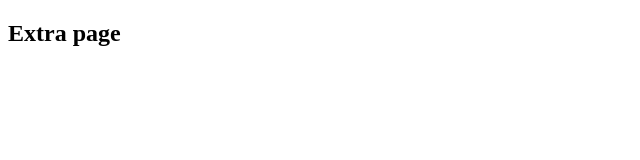
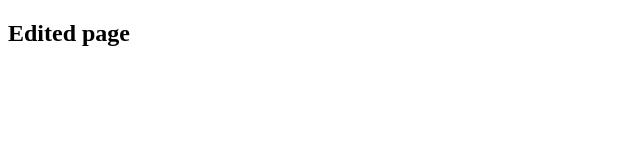
Before and after one commit to Prabhakar-ice/Practice, a plain HTML site: page base.html in a window 1280 px wide. Shown: the full height of the page, 0-640 px from the left. Drawn offline with Linux system fonts and the light colour scheme.

Commit message:
Edited base.html page..

```diff
--- a/base.html
+++ b/base.html
@@ -6,7 +6,7 @@
 </head>
 <body>
 
-	<h2>Extra page</h2>
+	<h2>Edited page</h2>
 
 </body>
 </html>
```
